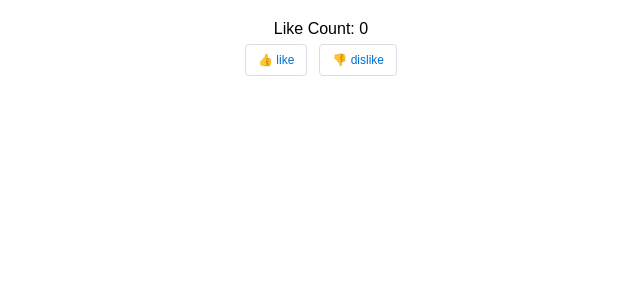
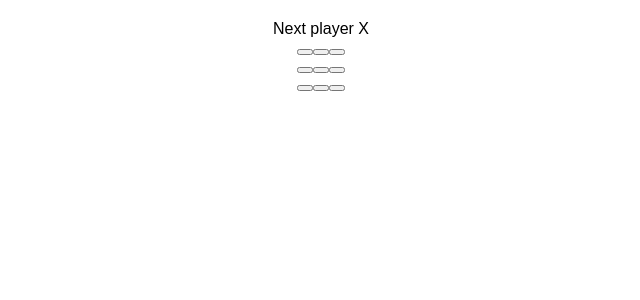
Before and after one commit to dogrod/react-typescript-starter, a React (Create React App) app: page / in a window 1280 px wide. Shown: the top 300 px of the page, without its empty margins (319-959 px from the left). Built offline with nearby package versions, Linux system fonts and the light colour scheme.

Commit message:
feat: init game board flow tutorial https://facebook.github.io/react/tutorial/tutorial.html#getting-started

```diff
--- /dev/null
+++ b/src/components/board/board.tsx
@@ -0,0 +1,36 @@
+import * as React from 'react'
+
+import Square from '../square/square'
+
+export default class Board extends React.Component<{}, {}> {
+
+  // returns a square function
+  renderSquare(i: number): JSX.Element {
+    return <Square />
+  }
+
+  render(): JSX.Element {
+    const status = 'Next player X'
+
+    return (
+      <div>
+        <div className="board__status">{status}</div>
+        <div className="board__row">
+          {this.renderSquare(0)}
+          {this.renderSquare(1)}
+          {this.renderSquare(2)}
+        </div>
+        <div className="board__row">
+          {this.renderSquare(3)}
+          {this.renderSquare(4)}
+          {this.renderSquare(5)}
+        </div>
+        <div className="board__row">
+          {this.renderSquare(6)}
+          {this.renderSquare(7)}
+          {this.renderSquare(8)}
+        </div>
+      </div>
+    )
+  }
+}
--- /dev/null
+++ b/src/components/game/game.tsx
@@ -0,0 +1,18 @@
+import * as React from 'react'
+import Board from '../board/board'
+
+export default class Game extends React.Component<{}, {}> {
+  render(): JSX.Element {
+    return (
+      <div className="game">
+        <div className="game__board">
+          <Board />
+        </div>
+        <div className="game__info">
+          <div>{/* status */}</div>
+          <div>{/* TODO */}</div>
+        </div>
+      </div>
+    )
+  }
+}
--- /dev/null
+++ b/src/components/square/square.tsx
@@ -0,0 +1,11 @@
+import * as React from 'react'
+
+export default class Square extends React.Component<{}, {}> {
+  render(): JSX.Element {
+    return (
+      <button className="square">
+        {/* TODO */}
+      </button>
+    )
+  }
+}
--- a/src/views/index/index.tsx
+++ b/src/views/index/index.tsx
@@ -1,43 +1,14 @@
 import * as React from 'react'
 import './index.css'
 
-import LikeButton from '../like-button/like-button'
+import Game from '../../components/game/game'
 
-interface State {
-  liked: number
-}
-
-class Index extends React.Component<{}, State> {
-  state: State = {
-    liked: 0,
-  }
-
-  handleOnLike = () => {
-    this.setState((prevState: State): State => {
-      return {
-        liked: prevState.liked + 1,
-      }
-    })
-  }
-
-  handleOnDislike = () => {
-    this.setState((prevState: State): State => {
-      return {
-        liked: prevState.liked - 1,
-      }
-    })
-  }
+class Index extends React.Component<{}, {}> {
 
   render(): JSX.Element {
     return (
       <div className="index">
-        <div>
-          Like Count: {this.state.liked}
-        </div>
-        <LikeButton
-          onLike={this.handleOnLike}
-          onDislike={this.handleOnDislike}
-        />
+        <Game />
       </div>
     )
   }
--- a/src/views/like-button/like-button.css
+++ /dev/null
@@ -1,25 +0,0 @@
-.like-button {
-  position: relative;
-  display: inline-block;
-  padding: 0 1em;
-  margin: 0.5em;
-  line-height: 1.875rem;
-
-  background: transparent;
-  background-clip: border-box;
-  border: 1px solid transparent;
-  border-radius: 0.25rem;
-  font-size: 0.75rem;
-  text-decoration: none;
-  color: #0070d2;
-  -webkit-appearance: none;
-  white-space: normal;
-  user-select: none;
-  transition: color 0.05s linear, background-color 0.05s linear;
-  text-align: center;
-  vertical-align: middle;
-  border: 1px solid #d8dde6;
-  background-color: white;
-  outline: none;
-  cursor: pointer;
-}
--- a/src/views/like-button/like-button.tsx
+++ /dev/null
@@ -1,39 +0,0 @@
-import * as React from 'react'
-import './like-button.css'
-
-interface LikeButtonProps {
-  like?: string,
-  dislike?: string,
-  onLike: Function,
-  onDislike: Function,
-}
-
-const LikeButton: React.SFC<LikeButtonProps> = (props) => {
-  return (
-    <div>
-      <button
-        className="like-button"
-        onClick={
-          () => props.onLike()
-        }
-      >
-        👍 {props.like}
-      </button>
-      <button
-        className="like-button"
-        onClick={
-          () => props.onDislike()
-        }
-      >
-        👎 {props.dislike}
-      </button>
-    </div>
-  )
-}
-
-LikeButton.defaultProps = {
-  like: 'like',
-  dislike: 'dislike',
-}
-
-export default LikeButton
```
